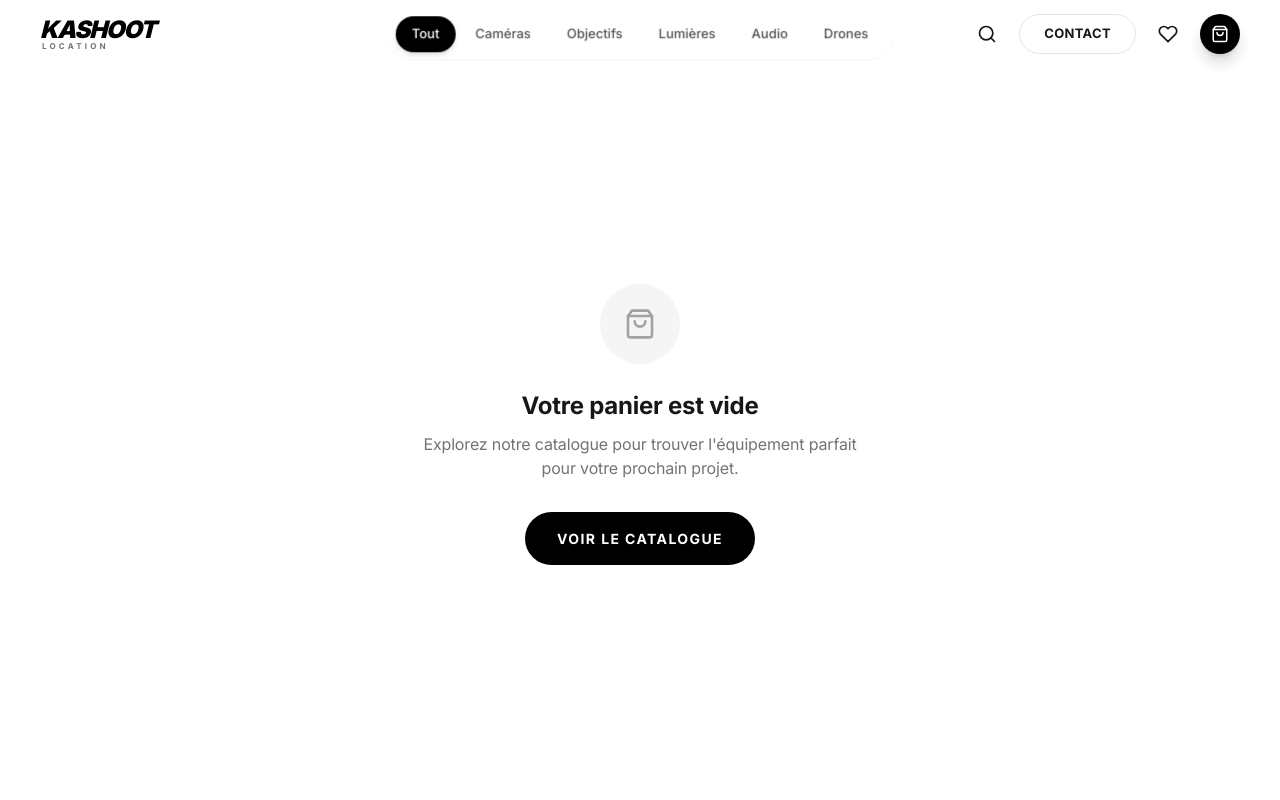
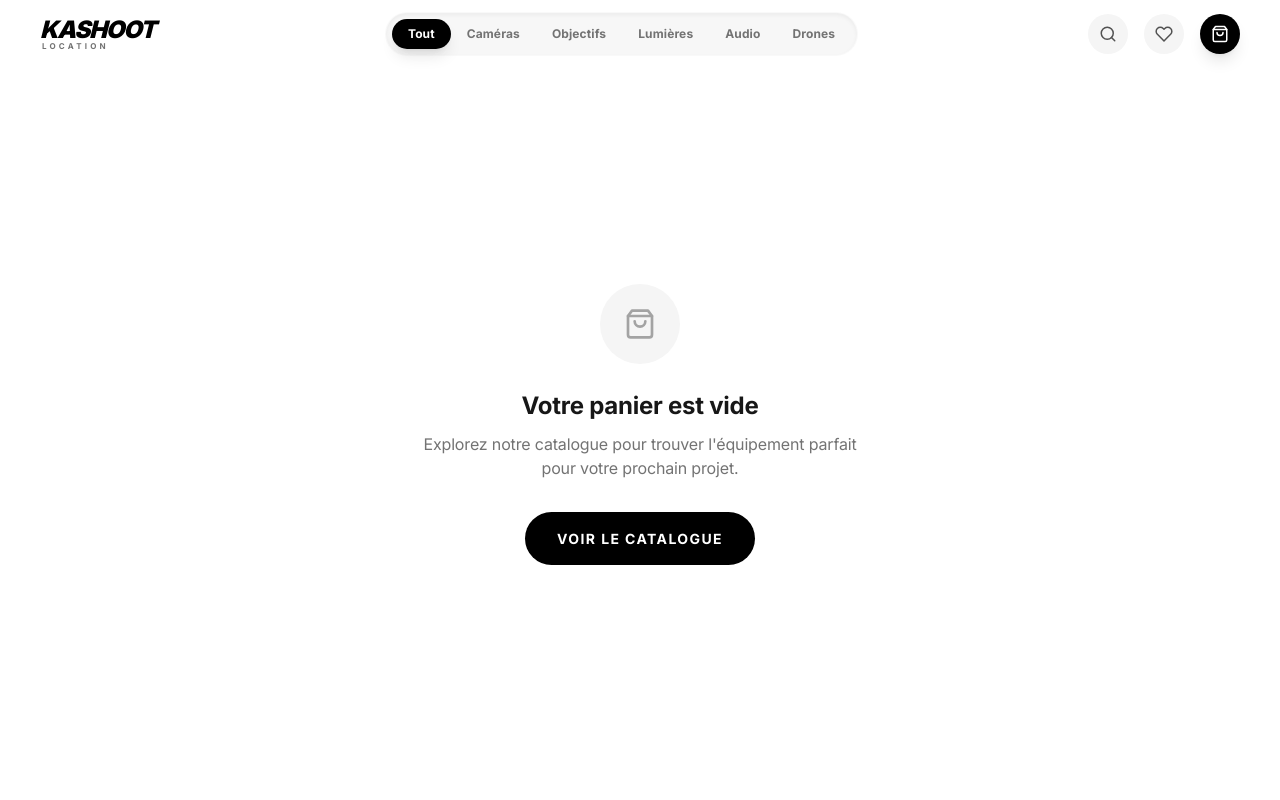
Before and after one commit to Ryn-95/Kashoot-Loc, a Next.js app: page /panier in a window 1280 px wide. Shown: the top 800 px of the page. Built offline with nearby package versions, Linux system fonts and the light colour scheme.

Commit message:
feat: add promo code functionality and update header

```diff
--- a/components/layout/Header.tsx
+++ b/components/layout/Header.tsx
@@ -97,76 +97,72 @@ export default function Header() {
             </div>
           </Link>
 
-          {/* Center Filter Pill (Desktop) */}
-          <div
-            className={`hidden md:flex items-center justify-center absolute left-1/2 -translate-x-1/2 transition-all duration-500 ${
-              scrolled ? 'top-1/2 -translate-y-1/2' : 'top-1/2 -translate-y-1/2'
-            }`}
-          >
-            <div className="flex items-center bg-white/80 backdrop-blur-xl border border-white/40 rounded-full px-2 py-1.5 gap-1 shadow-sm hover:shadow-md transition-all duration-300 relative z-20">
-              {categories.map((cat) => {
-                const isActive = currentCategory === cat.id || (cat.id === 'tout' && !currentCategory);
-                return (
+          <div className="hidden md:flex items-center gap-1">
+            <div className="bg-neutral-100/80 backdrop-blur-md rounded-full p-1.5 flex items-center shadow-inner border border-white/20">
+              {categories.map((cat) => (
                 <button
                   key={cat.id}
                   onClick={() => handleCategoryClick(cat.id)}
-                    className={`text-[13px] font-medium px-4 py-2 rounded-full transition-all duration-300 ${
-                      isActive
-                        ? 'bg-black text-white shadow-md'
-                        : 'text-neutral-600 hover:text-black hover:bg-white/50'
+                  className={`relative px-4 py-1.5 rounded-full text-xs font-bold transition-all duration-300 ${
+                    currentCategory === cat.id
+                      ? 'text-white shadow-lg'
+                      : 'text-neutral-500 hover:text-black hover:bg-white/50'
                   }`}
                 >
-                    {cat.label}
+                  {currentCategory === cat.id && (
+                    <motion.div
+                      layoutId="activeCategory"
+                      className="absolute inset-0 bg-black rounded-full"
+                      transition={{ type: "spring", bounce: 0.2, duration: 0.6 }}
+                    />
+                  )}
+                  <span className="relative z-10">{cat.label}</span>
                 </button>
-                );
-              })}
+              ))}
             </div>
           </div>
 
           {/* Right Actions */}
-          <div className="flex items-center gap-3 relative z-30">
+          <div className="flex items-center gap-2 sm:gap-4 relative z-30">
             {/* Search Button */}
             <button
-              onClick={() => setIsSearchOpen(!isSearchOpen)}
-              className="w-10 h-10 flex items-center justify-center text-neutral-900 hover:bg-neutral-100 rounded-full transition-colors"
+              onClick={() => setIsSearchOpen(true)}
+              className="w-9 h-9 sm:w-10 sm:h-10 rounded-full bg-neutral-100 flex items-center justify-center hover:bg-neutral-200 transition-colors group"
             >
-              <svg width="20" height="20" viewBox="0 0 24 24" fill="none" stroke="currentColor" strokeWidth="2" strokeLinecap="round" strokeLinejoin="round">
+              <svg width="18" height="18" viewBox="0 0 24 24" fill="none" stroke="currentColor" strokeWidth="2" strokeLinecap="round" strokeLinejoin="round" className="text-neutral-600 group-hover:text-black transition-colors">
                 <circle cx="11" cy="11" r="8"></circle>
                 <line x1="21" y1="21" x2="16.65" y2="16.65"></line>
               </svg>
             </button>
 
-            <Link
-              href="/contact"
-              className="hidden md:flex items-center justify-center h-10 px-6 text-[13px] font-bold uppercase tracking-wide text-neutral-900 border border-neutral-200 rounded-full hover:bg-black hover:text-white hover:border-black transition-all duration-300"
-            >
-              Contact
-            </Link>
-
-            {/* Wishlist Button */}
-            <Link href="/wishlist" className="relative w-10 h-10 flex items-center justify-center text-neutral-900 hover:bg-neutral-100 rounded-full transition-colors">
-              <svg width="20" height="20" viewBox="0 0 24 24" fill="none" stroke="currentColor" strokeWidth="2" strokeLinecap="round" strokeLinejoin="round">
+            {/* Wishlist */}
+            <Link href="/wishlist" className="relative group">
+              <div className="w-9 h-9 sm:w-10 sm:h-10 rounded-full bg-neutral-100 flex items-center justify-center hover:bg-neutral-200 transition-colors">
+                <svg width="18" height="18" viewBox="0 0 24 24" fill="none" stroke="currentColor" strokeWidth="2" strokeLinecap="round" strokeLinejoin="round" className="text-neutral-600 group-hover:text-black transition-colors">
                   <path d="M20.84 4.61a5.5 5.5 0 0 0-7.78 0L12 5.67l-1.06-1.06a5.5 5.5 0 0 0-7.78 7.78l1.06 1.06L12 21.23l7.78-7.78 1.06-1.06a5.5 5.5 0 0 0 0-7.78z"></path>
                 </svg>
                 {wishlistCount > 0 && (
-                <span className="absolute -top-1 -right-1 w-4 h-4 bg-red-500 text-white text-[10px] font-bold flex items-center justify-center rounded-full border border-white">
+                  <span className="absolute -top-1 -right-1 w-4 h-4 bg-red-500 text-white text-[10px] font-bold flex items-center justify-center rounded-full shadow-sm">
                     {wishlistCount}
                   </span>
                 )}
+              </div>
             </Link>
 
-            {/* Cart Button */}
-            <Link href="/panier" className="relative w-10 h-10 flex items-center justify-center bg-black text-white rounded-full hover:bg-neutral-800 transition-colors shadow-lg shadow-neutral-900/20">
-               <svg width="18" height="18" viewBox="0 0 24 24" fill="none" stroke="currentColor" strokeWidth="2" strokeLinecap="round" strokeLinejoin="round">
+            {/* Cart */}
+            <Link href="/panier" className="relative group">
+              <div className="w-9 h-9 sm:w-10 sm:h-10 rounded-full bg-black flex items-center justify-center hover:bg-neutral-800 transition-colors shadow-lg shadow-black/10">
+                <svg width="18" height="18" viewBox="0 0 24 24" fill="none" stroke="currentColor" strokeWidth="2" strokeLinecap="round" strokeLinejoin="round" className="text-white">
                   <path d="M6 2L3 6v14a2 2 0 0 0 2 2h14a2 2 0 0 0 2-2V6l-3-4z"></path>
                   <line x1="3" y1="6" x2="21" y2="6"></line>
                   <path d="M16 10a4 4 0 0 1-8 0"></path>
                 </svg>
                 {itemCount > 0 && (
-                 <span className="absolute -top-1 -right-1 w-4 h-4 bg-red-500 text-white text-[10px] font-bold flex items-center justify-center rounded-full border border-white">
+                  <span className="absolute -top-1 -right-1 w-4 h-4 bg-white text-black text-[10px] font-bold flex items-center justify-center rounded-full border border-neutral-200 shadow-sm">
                     {itemCount}
                   </span>
                 )}
+              </div>
             </Link>
 
             {/* Mobile Menu Button */}
--- a/context/CartContext.tsx
+++ b/context/CartContext.tsx
@@ -27,6 +27,10 @@ type CartContextType = {
   itemCount: number;
   isCartOpen: boolean;
   setIsCartOpen: (isOpen: boolean) => void;
+  applyPromoCode: (code: string) => boolean;
+  removePromoCode: () => void;
+  promoCode: string | null;
+  discountPercentage: number;
 };
 
 const CartContext = createContext<CartContextType | undefined>(undefined);
@@ -34,6 +38,8 @@ const CartContext = createContext<CartContextType | undefined>(undefined);
 export function CartProvider({ children }: { children: React.ReactNode }) {
   const [items, setItems] = useState<CartItem[]>([]);
   const [isCartOpen, setIsCartOpen] = useState(false);
+  const [promoCode, setPromoCode] = useState<string | null>(null);
+  const [discountPercentage, setDiscountPercentage] = useState(0);
 
   // Load cart from localStorage on mount
   useEffect(() => {
@@ -102,6 +108,20 @@ export function CartProvider({ children }: { children: React.ReactNode }) {
     );
   };
 
+  const applyPromoCode = (code: string) => {
+    if (code.toLowerCase() === 'kashoot10') {
+      setPromoCode('kashoot10');
+      setDiscountPercentage(0.20);
+      return true;
+    }
+    return false;
+  };
+
+  const removePromoCode = () => {
+    setPromoCode(null);
+    setDiscountPercentage(0);
+  };
+
   const cartTotal = items.reduce((total, item) => total + item.price * item.quantity, 0);
   const itemCount = items.reduce((count, item) => count + item.quantity, 0);
 
@@ -116,6 +136,10 @@ export function CartProvider({ children }: { children: React.ReactNode }) {
         itemCount,
         isCartOpen,
         setIsCartOpen,
+        applyPromoCode,
+        removePromoCode,
+        promoCode,
+        discountPercentage,
       }}
     >
       {children}
```
Also changed, not shown: app/panier/page.tsx (+86 -5 lines). Lines whose indentation alone changed are shown as unchanged.
